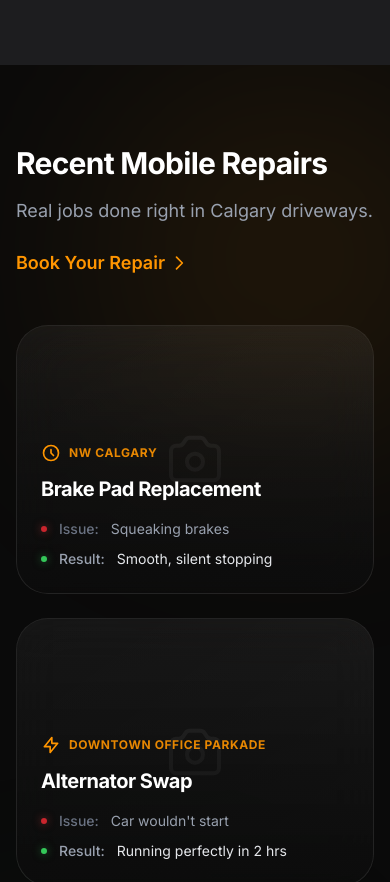
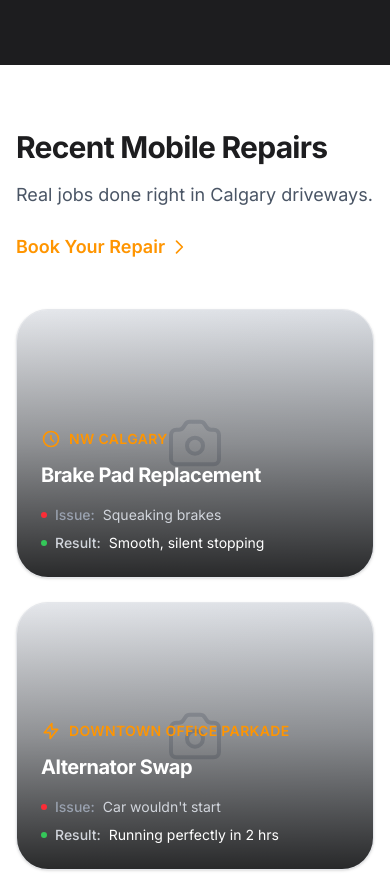
Before and after one commit to bowrand/UI--02, a Next.js app: page / in a window 390 px wide. Shown: the part 2087-2969 px from the top of the page. Built offline with nearby package versions, Linux system fonts and the light colour scheme.

Commit message:
Redesign Recent Repairs with light mode Apple 2024 standards and image support

```diff
--- a/app/components/RecentRepairs.tsx
+++ b/app/components/RecentRepairs.tsx
@@ -6,45 +6,57 @@ import { motion, AnimatePresence } from "framer-motion";
 const repairs = [
   {
     title: "Brake Pad Replacement",
+    vehicle: "Personal Sedan",
     location: "NW Calgary",
     icon: "M12 8v4l3 3m6-3a9 9 0 11-18 0 9 9 0 0118 0z",
     before: "Squeaking brakes",
     after: "Smooth, silent stopping",
+    imagePlaceholder: "Sedan Repair"
   },
   {
     title: "Alternator Swap",
+    vehicle: "Dually Work Van",
     location: "Downtown Office Parkade",
     icon: "M13 10V3L4 14h7v7l9-11h-7z",
-    before: "Car wouldn't start",
+    before: "Van wouldn't start",
     after: "Running perfectly in 2 hrs",
+    imagePlaceholder: "Van Repair"
   },
   {
     title: "Pre-Purchase Inspection",
+    vehicle: "Heavy Duty Ford F-350",
     location: "SE Calgary",
     icon: "M9 5H7a2 2 0 00-2 2v12a2 2 0 002 2h10a2 2 0 002-2V7a2 2 0 00-2-2h-2M9 5a2 2 0 002 2h2a2 2 0 002-2M9 5a2 2 0 012-2h2a2 2 0 012 2m-6 9l2 2 4-4",
     before: "Uncertain buyer",
     after: "Full 150-point report provided",
+    imagePlaceholder: "Truck Repair"
+  },
+  {
+    title: "Starter Motor Repair",
+    vehicle: "Family SUV",
+    location: "SW Calgary",
+    icon: "M10.325 4.317c.426-1.756 2.924-1.756 3.35 0a1.724 1.724 0 002.573 1.066c1.543-.94 3.31.826 2.37 2.37a1.724 1.724 0 001.065 2.572c1.756.426 1.756 2.924 0 3.35a1.724 1.724 0 00-1.066 2.573c.94 1.543-.826 3.31-2.37 2.37a1.724 1.724 0 00-2.572 1.065c-.426 1.756-2.924 1.756-3.35 0a1.724 1.724 0 00-2.573-1.066c-1.543.94-3.31-.826-2.37-2.37a1.724 1.724 0 00-1.065-2.572c-1.756-.426-1.756-2.924 0-3.35a1.724 1.724 0 001.066-2.573c-.94-1.543.826-3.31 2.37-2.37.996.608 2.296.07 2.572-1.065z",
+    before: "Clicking sound, no crank",
+    after: "Reliable starts every time",
+    imagePlaceholder: "SUV Repair"
+  },
+  {
+    title: "Suspension Overhaul",
+    vehicle: "Commercial Fleet Truck",
+    location: "NE Calgary",
+    icon: "M4 4v5h.582m15.356 2A8.001 8.001 0 004.582 9m0 0H9m11 11v-5h-.581m0 0a8.003 8.003 0 01-15.357-2m15.357 2H15",
+    before: "Rough ride, uneven wear",
+    after: "Smooth handling restored",
+    imagePlaceholder: "Fleet Repair"
   },
   {
     title: "Battery Replacement",
-    location: "SW Calgary",
+    vehicle: "Compact Car",
+    location: "Airdrie",
     icon: "M13 10V3L4 14h7v7l9-11h-7z",
     before: "Dead battery in winter",
-    after: "Instant start, tested charging system",
-  },
-  {
-    title: "Starter Motor Repair",
-    location: "NE Calgary",
-    icon: "M10.325 4.317c.426-1.756 2.924-1.756 3.35 0a1.724 1.724 0 002.573 1.066c1.543-.94 3.31.826 2.37 2.37a1.724 1.724 0 001.065 2.572c1.756.426 1.756 2.924 0 3.35a1.724 1.724 0 00-1.066 2.573c.94 1.543-.826 3.31-2.37 2.37a1.724 1.724 0 00-2.572 1.065c-.426 1.756-2.924 1.756-3.35 0a1.724 1.724 0 00-2.573-1.066c-1.543.94-3.31-.826-2.37-2.37a1.724 1.724 0 00-1.065-2.572c-1.756-.426-1.756-2.924 0-3.35a1.724 1.724 0 001.066-2.573c-.94-1.543.826-3.31 2.37-2.37.996.608 2.296.07 2.572-1.065z",
-    before: "Clicking sound, no crank",
-    after: "Reliable starts every time",
-  },
-  {
-    title: "Serpentine Belt",
-    location: "Airdrie",
-    icon: "M4 4v5h.582m15.356 2A8.001 8.001 0 004.582 9m0 0H9m11 11v-5h-.581m0 0a8.003 8.003 0 01-15.357-2m15.357 2H15",
-    before: "Loud squealing from engine",
-    after: "Quiet operation, restored power steering",
+    after: "Instant start, tested charging",
+    imagePlaceholder: "Compact Repair"
   },
 ];
 
@@ -54,24 +66,20 @@ export default function RecentRepairs() {
   const displayedRepairs = showAll ? repairs : repairs.slice(0, 3);
 
   return (
-    <section className="w-full bg-[#0A0A0A] py-20 sm:py-32 relative overflow-hidden">
-      {/* Subtle Background Glows */}
-      <div className="absolute top-0 left-1/4 w-96 h-96 bg-[#FF9500]/10 rounded-full blur-[120px] pointer-events-none"></div>
-      <div className="absolute bottom-0 right-1/4 w-96 h-96 bg-[#34C759]/10 rounded-full blur-[120px] pointer-events-none"></div>
-
-      <div className="max-w-6xl mx-auto px-4 sm:px-6 lg:px-8 relative z-10">
+    <section className="w-full bg-white py-16 sm:py-24 lg:py-32 border-b border-gray-100 overflow-hidden">
+      <div className="max-w-6xl mx-auto px-4 sm:px-6 lg:px-8">
         <div className="flex flex-col sm:flex-row justify-between items-start sm:items-end mb-12 sm:mb-16 gap-6">
           <div className="space-y-4">
-            <h2 className="text-3xl sm:text-4xl lg:text-5xl font-bold tracking-tight text-white">
+            <h2 className="text-3xl sm:text-4xl lg:text-5xl font-bold tracking-tight text-[#1D1D1F]">
               Recent Mobile Repairs
             </h2>
-            <p className="text-lg sm:text-xl text-gray-400">
-              Real jobs done right in Calgary driveways.
+            <p className="text-lg sm:text-xl text-gray-600">
+              From personal cars to heavy-duty trucks. Real jobs done right in Calgary.
             </p>
           </div>
           <a
             href="#callback-form"
-            className="text-[#FF9500] font-semibold hover:text-[#E58600] transition-colors flex items-center gap-1 text-lg group"
+            className="text-[#FF9500] font-semibold hover:underline flex items-center gap-1 text-lg group"
           >
             Book Your Repair
             <svg
@@ -95,7 +103,7 @@ export default function RecentRepairs() {
           className="grid sm:grid-cols-2 lg:grid-cols-3 gap-6 sm:gap-8"
         >
           <AnimatePresence>
-            {displayedRepairs.map((job, i) => (
+            {displayedRepairs.map((job) => (
               <motion.div
                 key={job.title}
                 layout
@@ -103,12 +111,14 @@ export default function RecentRepairs() {
                 animate={{ opacity: 1, y: 0 }}
                 exit={{ opacity: 0, scale: 0.95 }}
                 transition={{ duration: 0.4, ease: [0.23, 1, 0.32, 1] }}
-                className="group relative rounded-[2rem] overflow-hidden bg-white/[0.03] border border-white/[0.08] backdrop-blur-xl aspect-[4/3] flex flex-col hover:bg-white/[0.05] hover:border-white/[0.15] transition-all duration-500"
+                className="group flex flex-col bg-white rounded-[2rem] border border-gray-200 shadow-sm hover:shadow-xl hover:border-gray-300 transition-all duration-500 overflow-hidden"
               >
-                {/* Placeholder Image Background */}
-                <div className="absolute inset-0 bg-gradient-to-br from-white/[0.02] to-white/[0.05] flex items-center justify-center group-hover:scale-105 transition-transform duration-700 ease-out">
+                {/* Image Section (Top Half) */}
+                <div className="relative w-full aspect-[16/9] bg-gray-100 overflow-hidden">
+                  {/* Placeholder for actual image */}
+                  <div className="absolute inset-0 bg-gradient-to-br from-gray-100 to-gray-200 flex flex-col items-center justify-center group-hover:scale-105 transition-transform duration-700 ease-out">
                     <svg
-                    className="w-16 h-16 text-white/10"
+                      className="w-12 h-12 text-gray-400 mb-2 opacity-50"
                       fill="none"
                       stroke="currentColor"
                       viewBox="0 0 24 24"
@@ -126,13 +136,20 @@ export default function RecentRepairs() {
                         d="M15 13a3 3 0 11-6 0 3 3 0 016 0z"
                       />
                     </svg>
+                    <span className="text-sm font-medium text-gray-500">{job.imagePlaceholder}</span>
                   </div>
-                {/* Overlay */}
-                <div className="absolute inset-0 bg-gradient-to-t from-[#0A0A0A] via-[#0A0A0A]/60 to-transparent opacity-90"></div>
-                <div className="absolute bottom-0 left-0 p-6 sm:p-8 w-full">
+
+                  {/* Vehicle Type Badge */}
+                  <div className="absolute top-4 left-4 bg-white/90 backdrop-blur-md px-3 py-1.5 rounded-full text-xs font-bold text-[#1D1D1F] shadow-sm border border-white/20">
+                    {job.vehicle}
+                  </div>
+                </div>
+
+                {/* Info Section (Bottom Half) */}
+                <div className="p-6 sm:p-8 flex flex-col flex-grow">
                   <div className="flex items-center gap-2 text-[#FF9500] mb-3">
                     <svg
-                      className="w-5 h-5"
+                      className="w-4 h-4"
                       fill="none"
                       stroke="currentColor"
                       viewBox="0 0 24 24"
@@ -144,25 +161,28 @@ export default function RecentRepairs() {
                         d={job.icon}
                       />
                     </svg>
-                    <span className="text-xs font-bold tracking-wider uppercase text-[#FF9500]/90">
+                    <span className="text-xs font-bold tracking-wide uppercase">
                       {job.location}
                     </span>
                   </div>
-                  <h3 className="text-xl sm:text-2xl font-bold tracking-tight text-white mb-4">
+
+                  <h3 className="text-xl font-bold tracking-tight text-[#1D1D1F] mb-4">
                     {job.title}
                   </h3>
 
                   {/* Before/After Micro-Case Study */}
-                  <div className="flex flex-col gap-2.5 text-sm sm:text-base">
-                    <div className="flex items-center gap-3 text-gray-400">
-                      <span className="w-1.5 h-1.5 rounded-full bg-red-500/80 shadow-[0_0_8px_rgba(239,68,68,0.5)]"></span>
-                      <span className="font-medium text-gray-500">Issue:</span>{" "}
-                      {job.before}
+                  <div className="flex flex-col gap-2.5 text-sm mt-auto">
+                    <div className="flex items-start gap-3 text-gray-600">
+                      <span className="w-1.5 h-1.5 rounded-full bg-red-500 mt-1.5 flex-shrink-0"></span>
+                      <div>
+                        <span className="font-semibold text-gray-900">Issue:</span> {job.before}
                       </div>
-                    <div className="flex items-center gap-3 text-gray-200">
-                      <span className="w-1.5 h-1.5 rounded-full bg-[#34C759] shadow-[0_0_8px_rgba(52,199,89,0.5)]"></span>
-                      <span className="font-medium text-gray-400">Result:</span>{" "}
-                      {job.after}
+                    </div>
+                    <div className="flex items-start gap-3 text-gray-600">
+                      <span className="w-1.5 h-1.5 rounded-full bg-[#34C759] mt-1.5 flex-shrink-0"></span>
+                      <div>
+                        <span className="font-semibold text-gray-900">Result:</span> {job.after}
+                      </div>
                     </div>
                   </div>
                 </div>
@@ -174,9 +194,8 @@ export default function RecentRepairs() {
         <motion.div layout className="mt-12 flex justify-center">
           <button
             onClick={() => setShowAll(!showAll)}
-            className="group relative inline-flex items-center justify-center gap-2 px-8 py-4 text-sm font-semibold text-white bg-white/5 border border-white/10 rounded-full hover:bg-white/10 hover:border-white/20 transition-all duration-300 active:scale-95 overflow-hidden"
+            className="group relative inline-flex items-center justify-center gap-2 px-8 py-4 text-sm font-semibold text-[#1D1D1F] bg-gray-50 border border-gray-200 rounded-full hover:bg-gray-100 hover:border-gray-300 transition-all duration-300 active:scale-95 overflow-hidden"
           >
-            <div className="absolute inset-0 bg-gradient-to-r from-transparent via-white/5 to-transparent -translate-x-full group-hover:animate-shimmer"></div>
             <span className="relative z-10">
               {showAll ? "Show Less" : "View More Cases"}
             </span>
--- a/app/page.tsx
+++ b/app/page.tsx
@@ -3,7 +3,6 @@ import BrandsMarquee from "./components/BrandsMarquee";
 import ComparisonTable from "./components/ComparisonTable";
 import FAQAccordion from "./components/FAQAccordion";
 import FounderSection from "./components/FounderSection";
-import RecentRepairs from "./components/RecentRepairs";
 
 export default function Home() {
   const jsonLd = {
@@ -215,7 +214,62 @@ export default function Home() {
           </div>
         </section>
 
-        <RecentRepairs />
+        {/* Recent Work Gallery (Proof of Competence) */}
+        <section className="w-full bg-white py-16 sm:py-24 lg:py-32 border-b border-gray-100">
+          <div className="max-w-6xl mx-auto px-4 sm:px-6 lg:px-8">
+            <div className="flex flex-col sm:flex-row justify-between items-start sm:items-end mb-12 sm:mb-16 gap-6">
+              <div className="space-y-4">
+                <h2 className="text-3xl sm:text-4xl lg:text-5xl font-bold tracking-tight text-[#1D1D1F]">Recent Mobile Repairs</h2>
+                <p className="text-lg sm:text-xl text-gray-600">Real jobs done right in Calgary driveways.</p>
+              </div>
+              <a href="#callback-form" className="text-[#FF9500] font-semibold hover:underline flex items-center gap-1 text-lg">
+                Book Your Repair
+                <svg className="w-5 h-5" fill="none" stroke="currentColor" viewBox="0 0 24 24"><path strokeLinecap="round" strokeLinejoin="round" strokeWidth={2} d="M9 5l7 7-7 7" /></svg>
+              </a>
+            </div>
+
+            <div className="grid sm:grid-cols-2 lg:grid-cols-3 gap-6 sm:gap-8">
+              {[
+                { title: "Brake Pad Replacement", location: "NW Calgary", icon: "M12 8v4l3 3m6-3a9 9 0 11-18 0 9 9 0 0118 0z", before: "Squeaking brakes", after: "Smooth, silent stopping" },
+                { title: "Alternator Swap", location: "Downtown Office Parkade", icon: "M13 10V3L4 14h7v7l9-11h-7z", before: "Car wouldn't start", after: "Running perfectly in 2 hrs" },
+                { title: "Pre-Purchase Inspection", location: "SE Calgary", icon: "M9 5H7a2 2 0 00-2 2v12a2 2 0 002 2h10a2 2 0 002-2V7a2 2 0 00-2-2h-2M9 5a2 2 0 002 2h2a2 2 0 002-2M9 5a2 2 0 012-2h2a2 2 0 012 2m-6 9l2 2 4-4", before: "Uncertain buyer", after: "Full 150-point report provided" }
+              ].map((job, i) => (
+                <div key={i} className="group relative rounded-[2rem] overflow-hidden bg-gray-100 aspect-[4/3] border border-gray-200 shadow-sm flex flex-col">
+                  {/* Placeholder Image Background */}
+                  <div className="absolute inset-0 bg-gradient-to-br from-gray-200 to-gray-300 flex items-center justify-center group-hover:scale-105 transition-transform duration-700 ease-out">
+                    <svg className="w-16 h-16 text-gray-400 opacity-50" fill="none" stroke="currentColor" viewBox="0 0 24 24">
+                      <path strokeLinecap="round" strokeLinejoin="round" strokeWidth={1.5} d="M3 9a2 2 0 012-2h.93a2 2 0 001.664-.89l.812-1.22A2 2 0 0110.07 4h3.86a2 2 0 011.664.89l.812 1.22A2 2 0 0018.07 7H19a2 2 0 012 2v9a2 2 0 01-2 2H5a2 2 0 01-2-2V9z" />
+                      <path strokeLinecap="round" strokeLinejoin="round" strokeWidth={1.5} d="M15 13a3 3 0 11-6 0 3 3 0 016 0z" />
+                    </svg>
+                  </div>
+                  {/* Overlay */}
+                  <div className="absolute inset-0 bg-gradient-to-t from-black/90 via-black/40 to-transparent opacity-90"></div>
+                  <div className="absolute bottom-0 left-0 p-6 sm:p-8 w-full">
+                    <div className="flex items-center gap-2 text-[#FF9500] mb-3">
+                      <svg className="w-5 h-5" fill="none" stroke="currentColor" viewBox="0 0 24 24">
+                        <path strokeLinecap="round" strokeLinejoin="round" strokeWidth={2} d={job.icon} />
+                      </svg>
+                      <span className="text-sm font-semibold tracking-wide uppercase">{job.location}</span>
+                    </div>
+                    <h3 className="text-xl sm:text-2xl font-bold tracking-tight text-white mb-4">{job.title}</h3>
+
+                    {/* Before/After Micro-Case Study */}
+                    <div className="flex flex-col gap-2 text-sm sm:text-base">
+                      <div className="flex items-center gap-2 text-gray-300">
+                        <span className="w-1.5 h-1.5 rounded-full bg-red-500"></span>
+                        <span className="font-medium text-gray-400">Issue:</span> {job.before}
+                      </div>
+                      <div className="flex items-center gap-2 text-white">
+                        <span className="w-1.5 h-1.5 rounded-full bg-[#34C759]"></span>
+                        <span className="font-medium text-gray-300">Result:</span> {job.after}
+                      </div>
+                    </div>
+                  </div>
+                </div>
+              ))}
+            </div>
+          </div>
+        </section>
 
         <BrandsMarquee />
 
```
Lines whose indentation alone changed are shown as unchanged.
